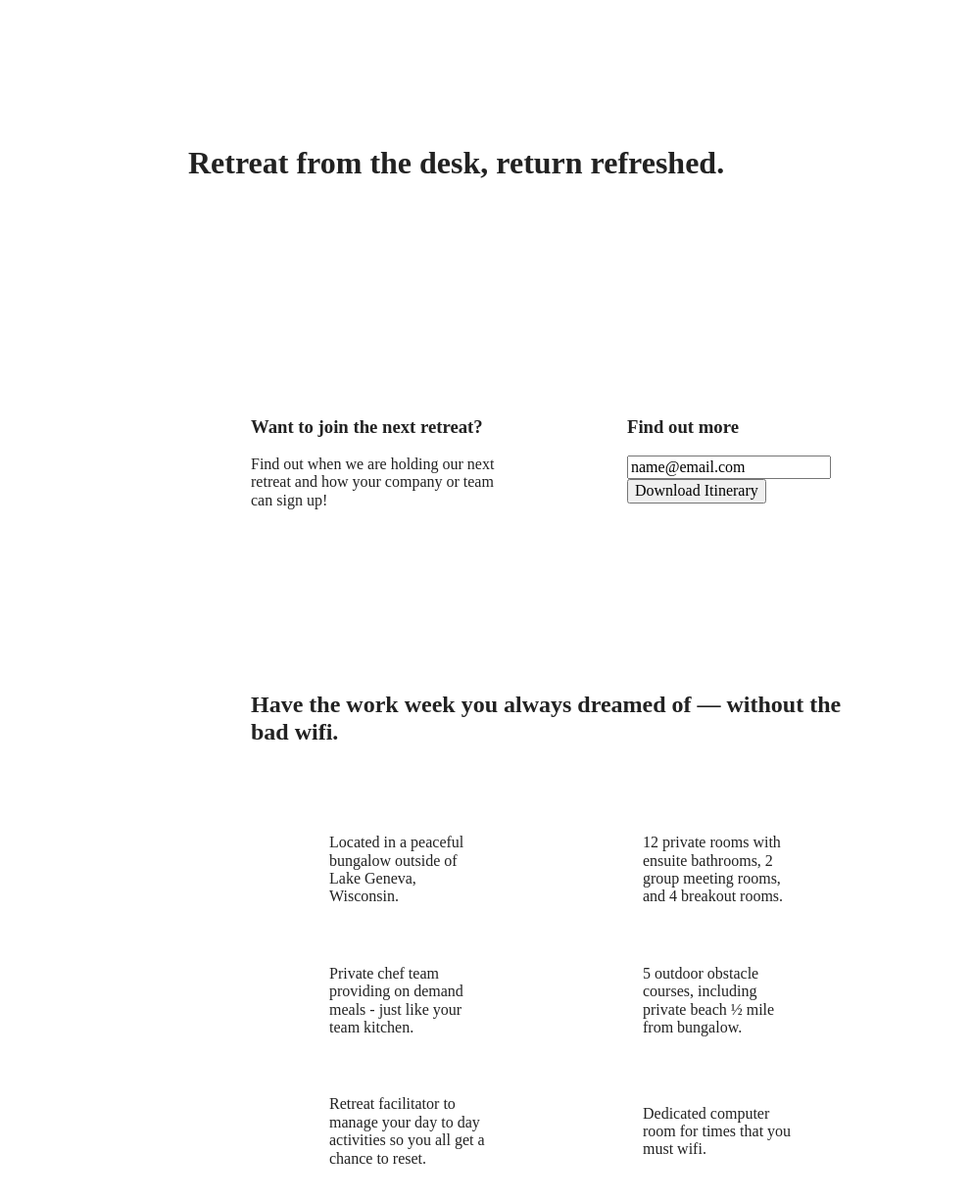
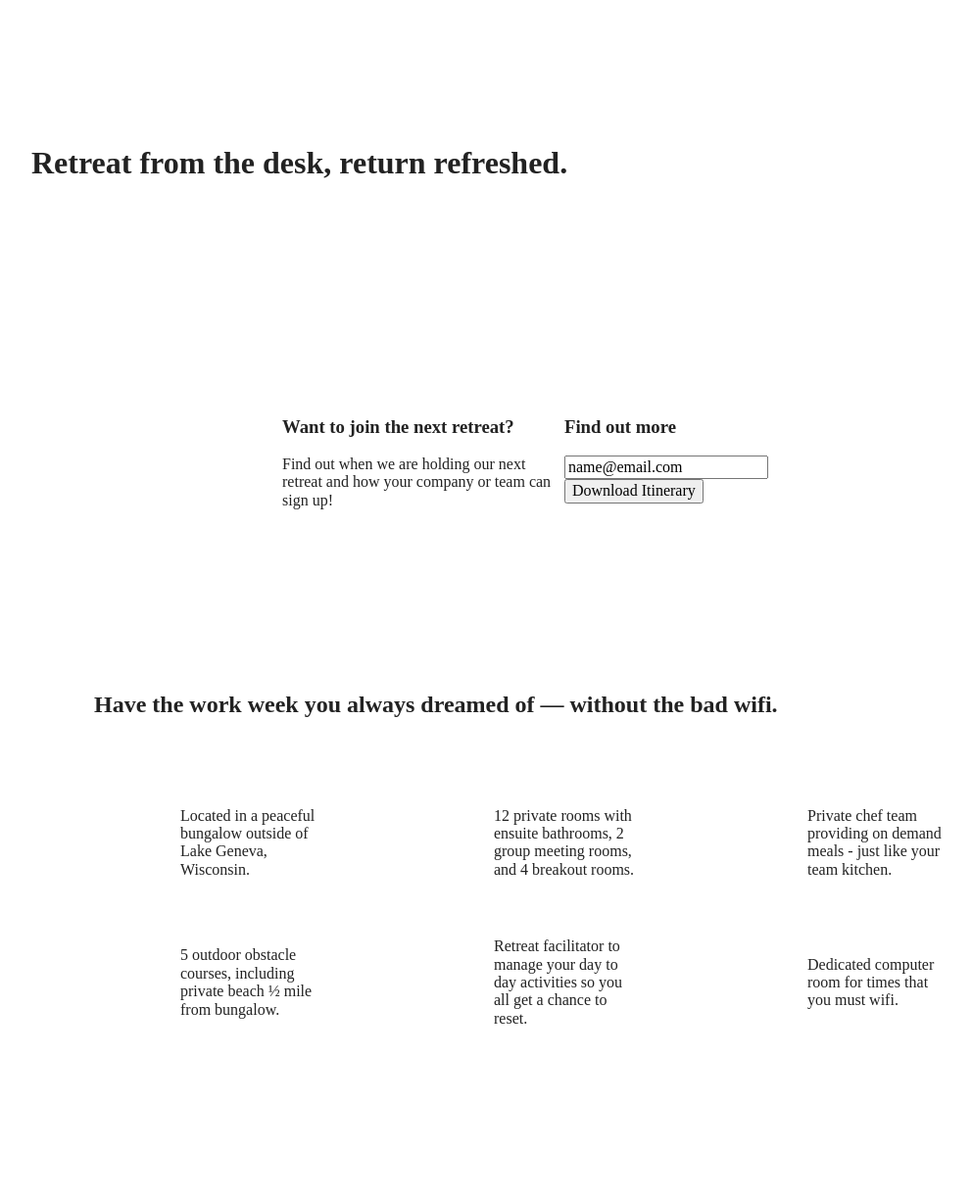
Before and after one commit to Stevenhaines06/unpluggedTryTwo, a website built with Parcel: page index.html in a window 1280 px wide. Shown: the part 140-1365 px from the top of the page at 98% size, without its empty margins (64-1056 px from the left). Built offline with nearby package versions, Linux system fonts and the light colour scheme.

Commit message:
added desktop breakpoints

```diff
--- a/css/main.css
+++ b/css/main.css
@@ -539,8 +539,58 @@ aside {
 
 
   @media only screen and (min-width: 1200px) {
+    .content-wrapper {
+      max-width: 960px;
+
+    }
+
     /*Desktop styles here*/
+
+    /* Hero */
+    .hero-area h1 {
+      width: 70%;
   }
+
+  /* Aside */
+  aside .content-wrapper {
+      justify-content: center;
+  }
+
+  aside .content-wrapper .form-description,
+  aside .content-wrapper .form {
+      width: 30%;
+  }
+
+  /* Features */
+  .features h2 {
+      width: 90%;
+  }
+
+  .features article {
+      flex-basis: 30%;
+  }
+
+  /* Reviews */
+  .reviews article div {
+      width: 50%;
+  }
+
+/* ==========================================================================
+ About Page
+ ========================================================================== */
+  .mission h2,
+  .contact-section .content-wrapper h2 {
+      width: 100%;
+  }
+
+/* ==========================================================================
+ FAQ Page
+ ========================================================================== */
+  .faq h2 {
+      width: 100%;
+  }
+
+}
 
   @media print,
   (-webkit-min-device-pixel-ratio: 1.25),
```
